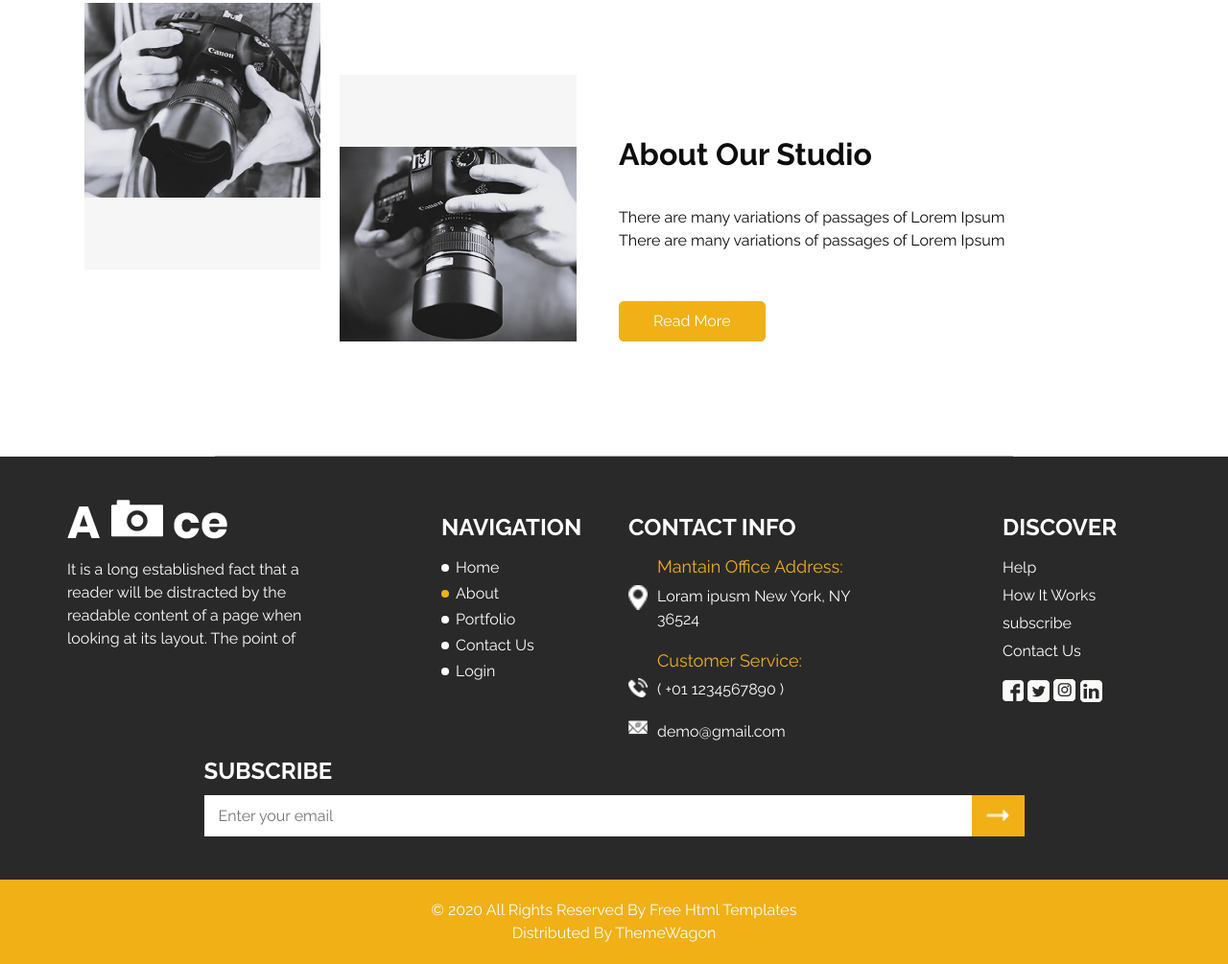
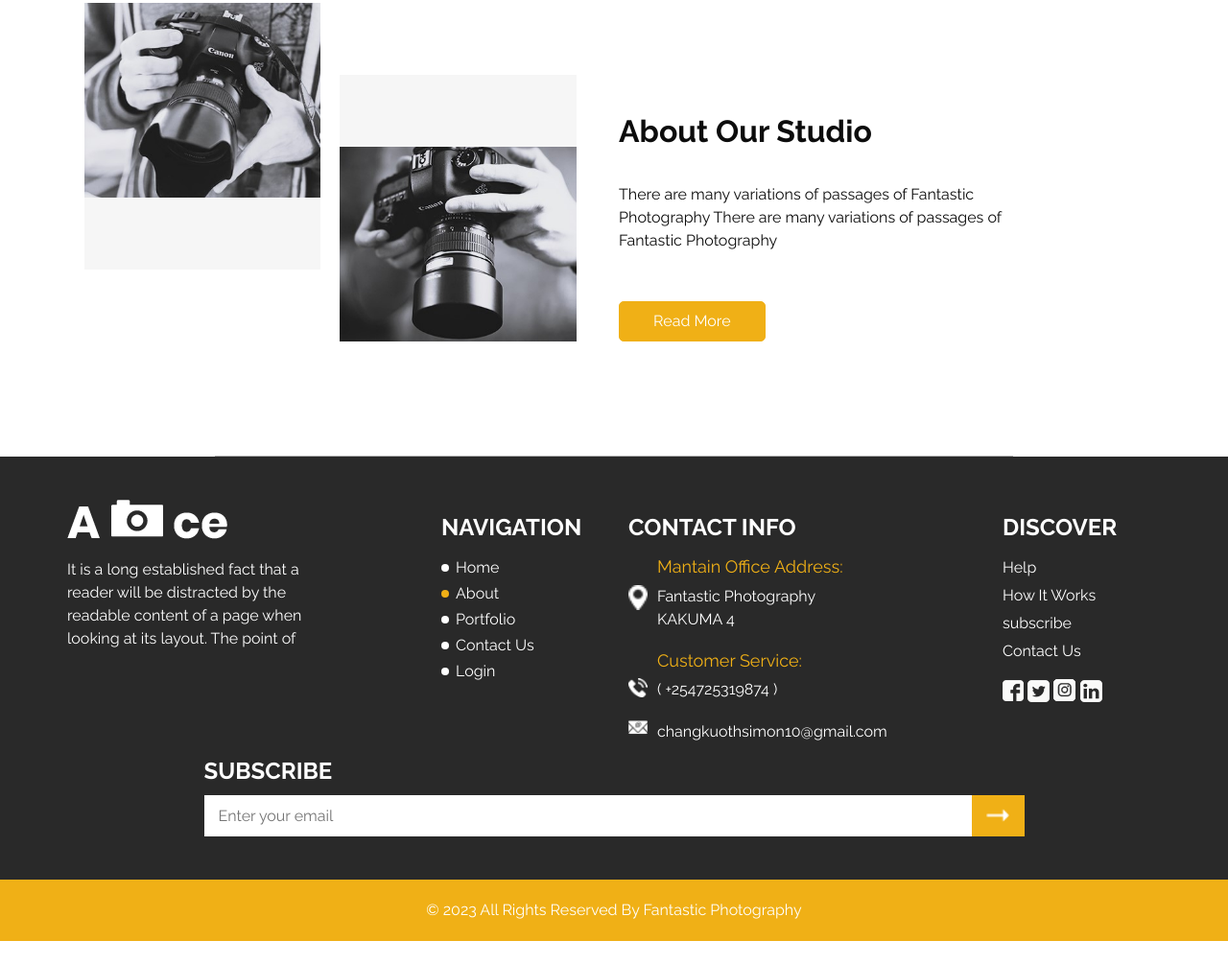
Before and after one commit to changkuoth10/Changkuoth, a plain HTML site: page about.html in a window 1280 px wide. Shown: the part 185-1190 px from the top of the page at 96% size. After the commit the page ends 1166 px from the top, so only its background shows below. Drawn offline with nearby package versions, Linux system fonts and the light colour scheme.

Commit message:
Update about.html

```diff
--- a/about.html
+++ b/about.html
@@ -93,9 +93,9 @@
             About Our Studio
           </h2>
           <p>
-            There are many variations of passages of Lorem Ipsum
+            There are many variations of passages of Fantastic Photography
             There are many variations of
-            passages of Lorem Ipsum
+            passages of Fantastic Photography
           </p>
           <a href="">
             Read More
@@ -167,7 +167,7 @@
               <a href="">
                 <img src="images/location.png" alt="">
                 <span>
-                  Loram ipusm New York, NY 36524
+                  Fantastic Photography KAKUMA 4
                 </span>
               </a>
             </div>
@@ -178,7 +178,7 @@
               <a href="">
                 <img src="images/call.png" alt="">
                 <span>
-                  ( +01 1234567890 )
+                  ( +254725319874 )
                 </span>
               </a>
             </div>
@@ -186,7 +186,7 @@
               <a href="">
                 <img src="images/mail.png" alt="">
                 <span>
-                  demo@gmail.com
+                  changkuothsimon10@gmail.com
                 </span>
               </a>
             </div>
@@ -261,10 +261,9 @@
   <!-- footer section -->
   <section class="container-fluid footer_section">
     <p>
-      &copy; 2020 All Rights Reserved By
-      <a href="https://html.design/">Free Html Templates</a><br>
-      Distributed By
-      <a href="https://themewagon.com/" target="_blank">ThemeWagon</a>
+      &copy; 2023 All Rights Reserved By
+      Fantastic Photography
+
     </p>
   </section>
   <!-- footer section -->
```
